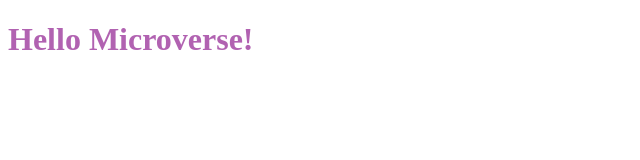
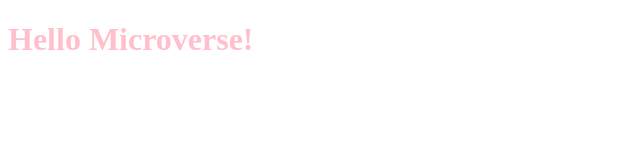
Before and after one commit to arnold-O/Hello_world_microverse, a website: page index.html in a window 1280 px wide. Shown: the whole page, without its empty margins (0-640 px from the left). Drawn offline with Linux system fonts and the light colour scheme.

Commit message:
linter errors fix

```diff
--- a/index.css
+++ b/index.css
@@ -1,3 +1 @@
-.header{
-    color: rgba(128, 0, 128, 0.616);
-}
+.header { color: pink; }
```
Also changed, not shown: index.html (+0 -1 lines).
